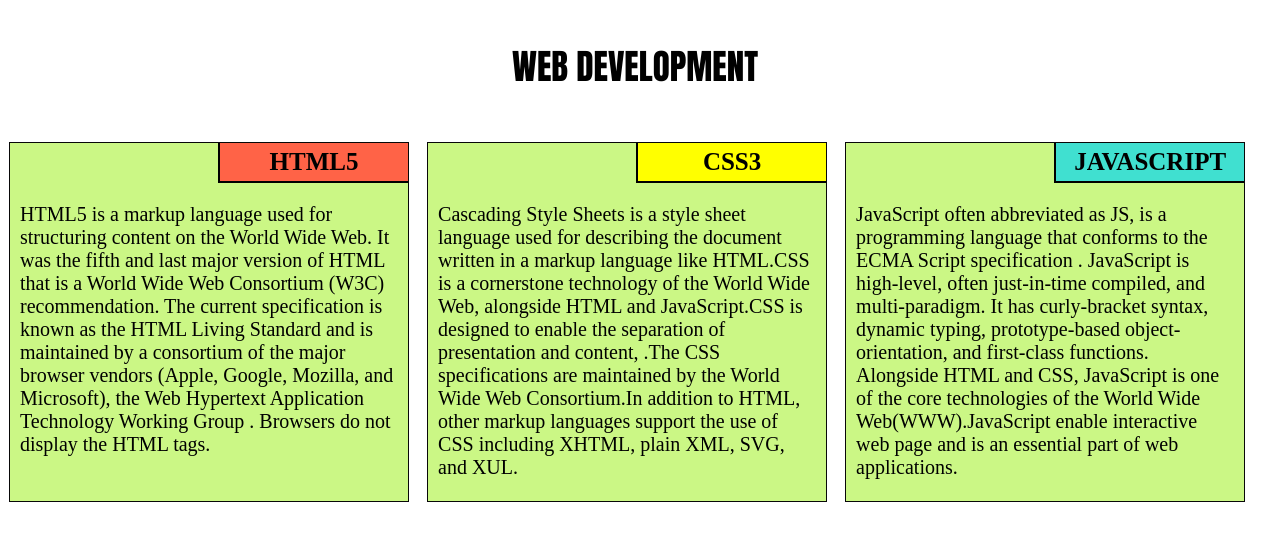
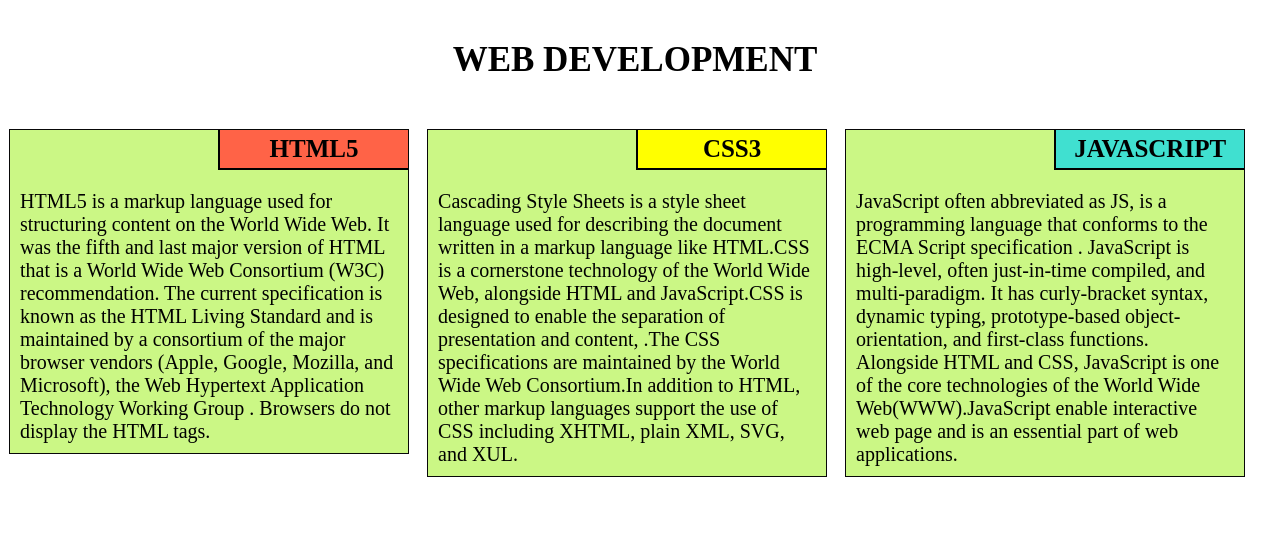
Before and after one commit to Vatsal1010/Web-Development, a plain HTML site: page Assignment/index.html in a window 1280 px wide. Drawn offline with Linux system fonts and the light colour scheme.

Commit message:
Update style.css

```diff
--- a/Assignment/style.css
+++ b/Assignment/style.css
@@ -9,11 +9,11 @@
       margin-top: 40px;
       margin-bottom:40px;
       text-align:center;
-      font-family: Impact, Charcoal, sans-serif;
+      font: Impact;
     }
     div>div{
       border: 1px solid black;
-      height:360px;
+      height:auto;
       background:#cbf785;
       margin:9px;
       margin-bottom:16px;
```
